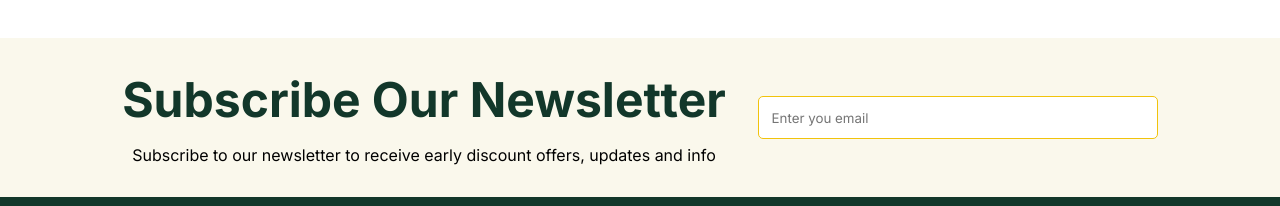
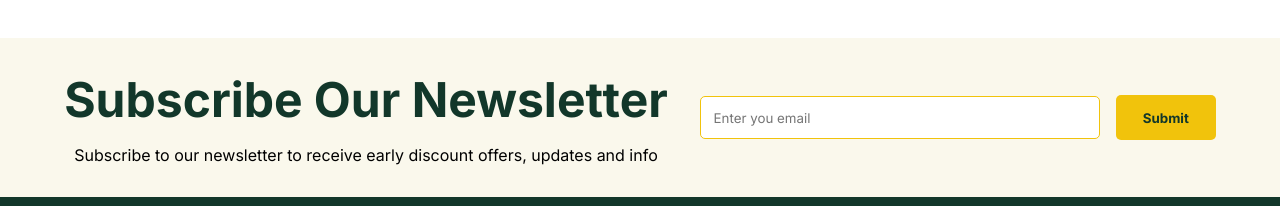
Before and after one commit to emillarsson99-m0wgli/StoraidStorageService, a React (Vite) app: page / in a window 1280 px wide. Shown: the part 6090-6296 px from the top of the page. Built offline with nearby package versions, Linux system fonts and the light colour scheme.

Commit message:
Added button component to footer html

```diff
--- a/src/Components/Footer.css
+++ b/src/Components/Footer.css
@@ -67,3 +67,14 @@
   width: 100%;
   background-color: #12372A;
 }
+
+.footer-input-container {
+  display: flex;
+  align-items: center;
+  gap: 1rem;
+}
+
+.footer-btn {
+  min-width: 100px;
+  height: 35px;
+}
--- a/src/Components/Footer.jsx
+++ b/src/Components/Footer.jsx
@@ -1,4 +1,4 @@
-import Buttons from "./Button"
+import Button from "./Button"
 import InputForm from "./InputForm"
 
 function Footer() {
@@ -13,9 +13,12 @@ function Footer() {
               <h2>Subscribe Our Newsletter</h2>
               <p>Subscribe to our newsletter to receive early discount offers, updates and info</p>
             </div>
-            <InputForm placeholder="Enter you email" labelclassName="footer-label" inputclassName="footer-input"
-              inputName="footerInput" labelName="footerLabel"
-            />
+            <div className="footer-input-container">
+              <InputForm placeholder="Enter you email" labelclassName="footer-label" inputclassName="footer-input"
+                inputName="footerInput" labelName="footerLabel"
+              />
+              <Button Text="Submit" className="footer-btn" />
+            </div>
           </div>
         </div>
 
```
